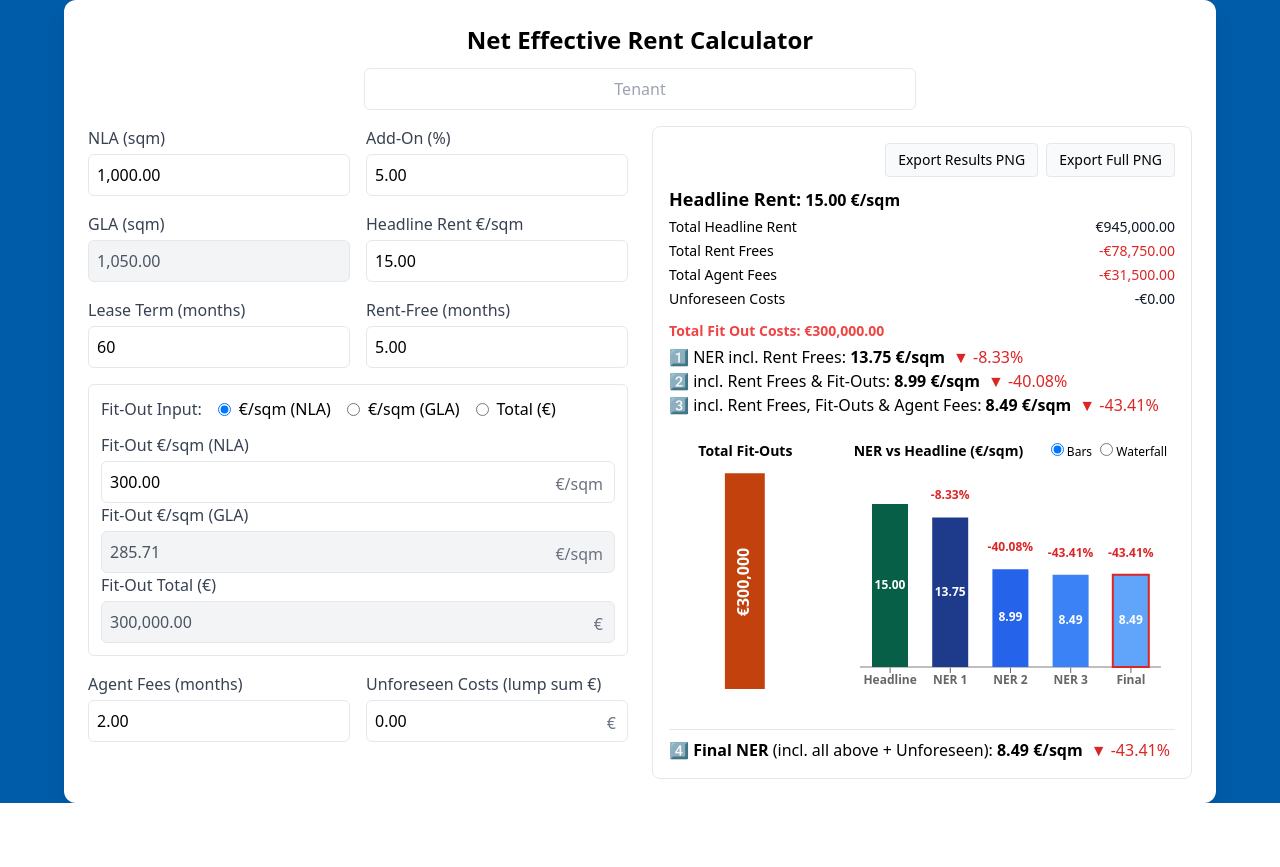
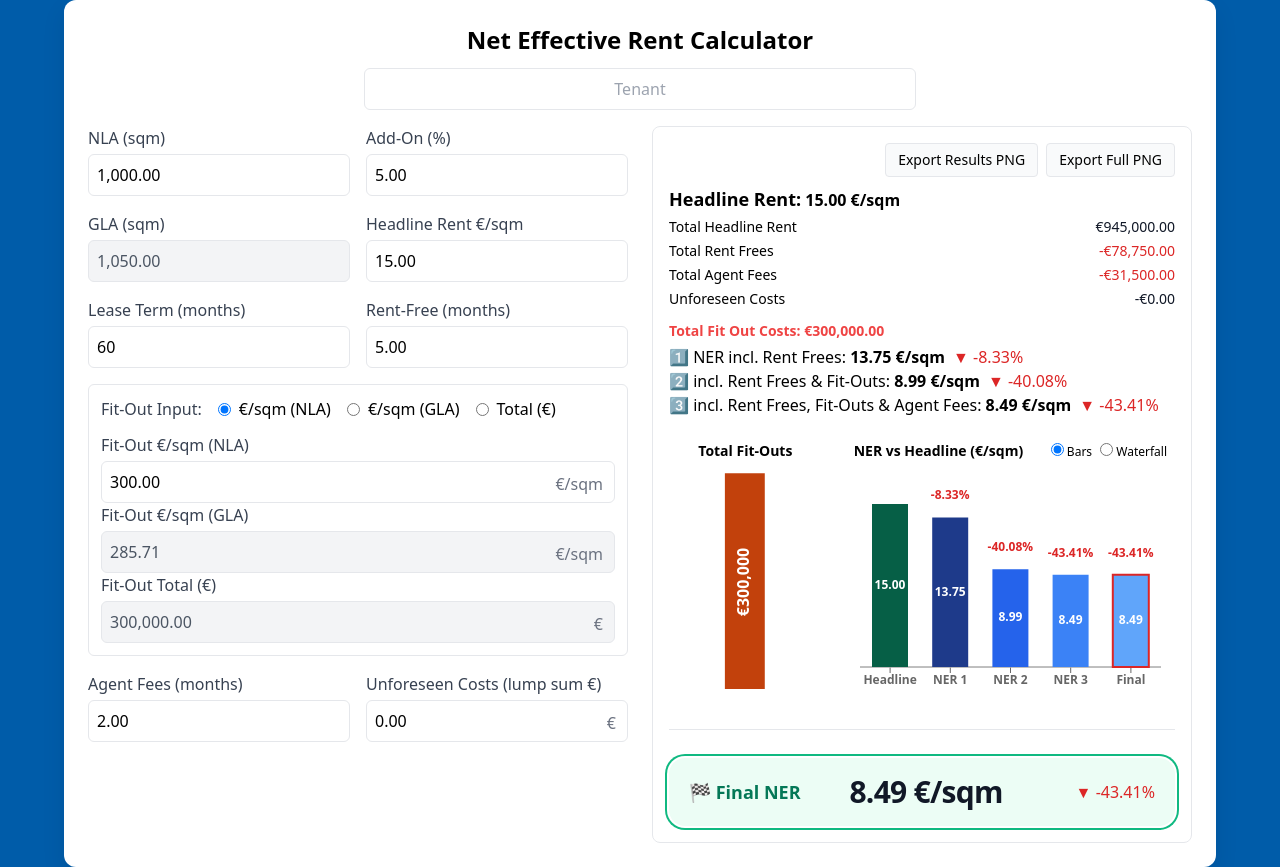
Before and after one commit to Musicandy13/Net-Effective-Rent-Calculator, a React (Vite) app: page / in a window 1280 px wide. Before the commit the page ends 803 px from the top, so only its background shows below. Built offline with nearby package versions, Linux system fonts and the light colour scheme.

Commit message:
Update App.jsx

```diff
--- a/src/App.jsx
+++ b/src/App.jsx
@@ -553,11 +553,13 @@ export default function App() {
                     )}
                   </div>
                 </div>
-
-                <p className="border-t pt-2 mt-10">
-                  4️⃣ <b>Final NER</b> (incl. all above + Unforeseen): <b>{F(ner4, 2)} €/sqm</b>
-                  <Delta base={rent} val={ner4} />
-                </p>
+                <div className="mt-10 border-t pt-4">
+  <div className="mt-3 rounded-2xl ring-2 ring-emerald-500 ring-offset-2 ring-offset-white bg-emerald-50 px-5 py-4 flex items-center justify-between shadow-sm">
+    <div className="text-emerald-700 font-extrabold text-lg">🏁 Final NER</div>
+    <div className="text-3xl font-black tracking-tight text-gray-900">{F(ner4, 2)} €/sqm</div>
+    <div className="ml-4"><Delta base={rent} val={ner4} /></div>
+  </div>
+</div>
               </div>
             </div>
           </div>
```
